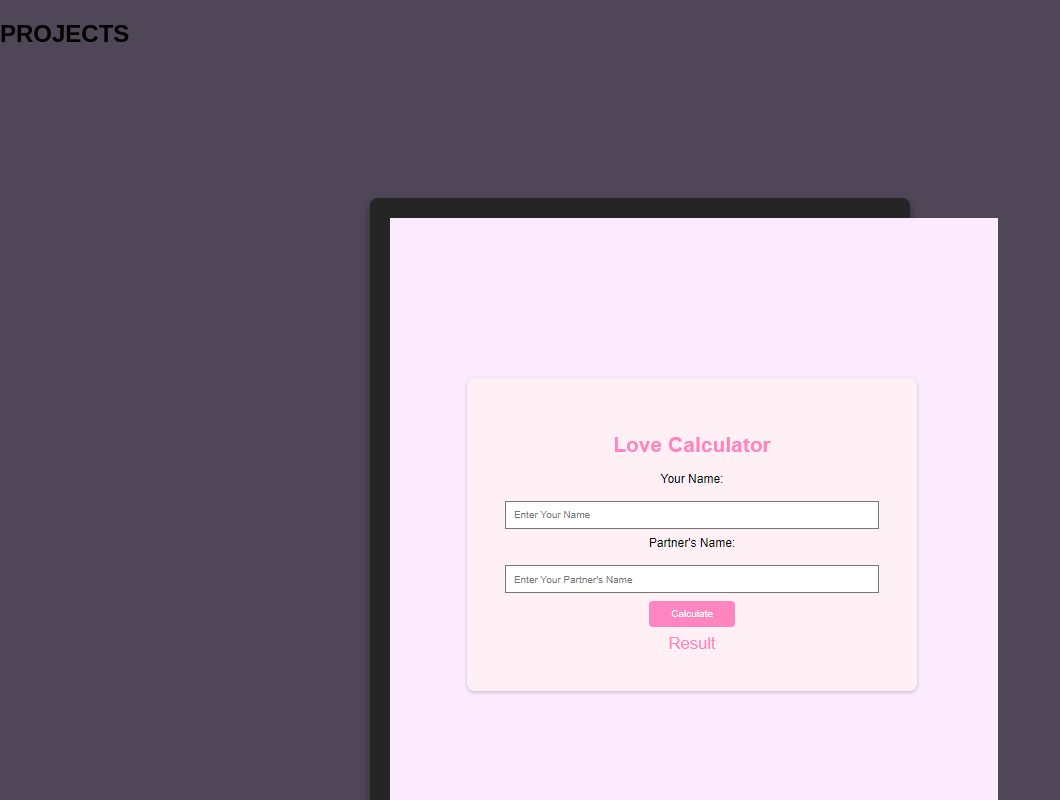
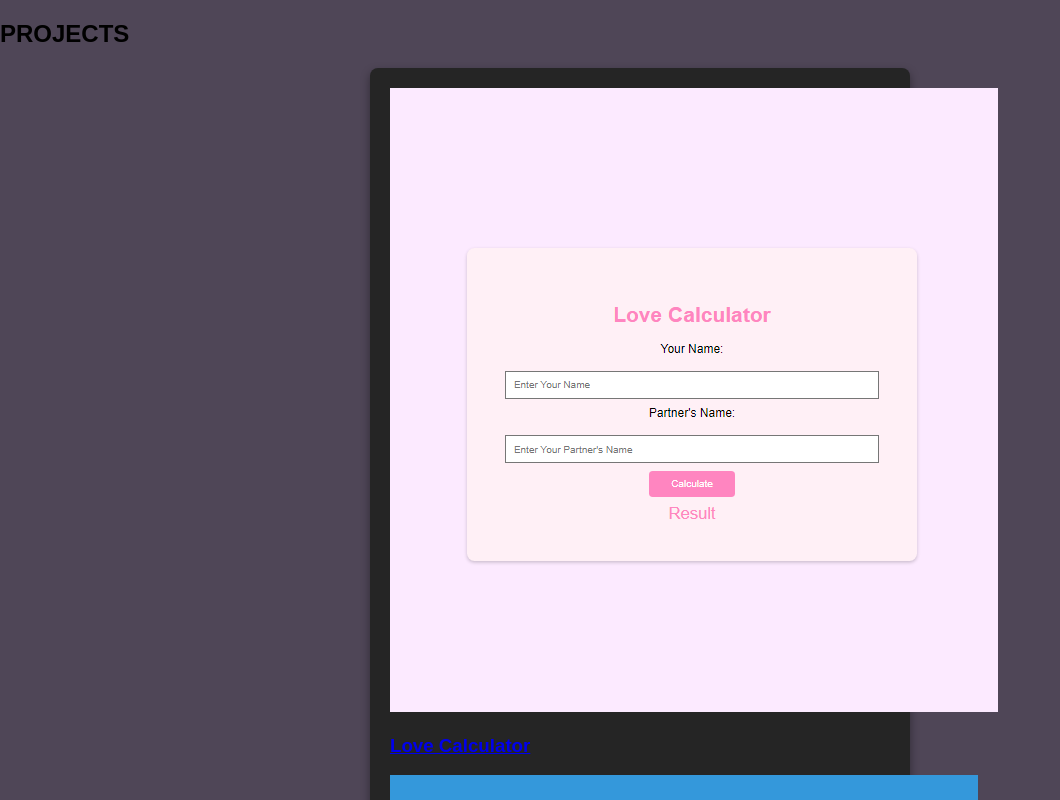
Before and after one commit to vaibhavr21/JavaScript-Projects, a plain HTML site: page index.html in a window 1280 px wide. Shown: the top 800 px of the page, without its empty margins (0-1060 px from the left). Drawn offline with nearby package versions, Linux system fonts and the light colour scheme; files that its build step writes are made by us from their sources.

Commit message:
style.css updated

```diff
--- a/Project 7/style.css
+++ b/Project 7/style.css
@@ -5,8 +5,9 @@ body{
     padding: 0;
 }
 .container{
+    height: 90vh;
     max-width: 500px;
-    margin: 150px auto;
+    margin: 12px auto;
     padding: 20px;
     background-color: #252525;
     border-radius: 8px;
```
